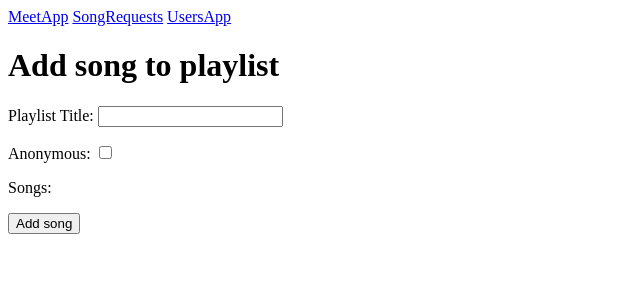
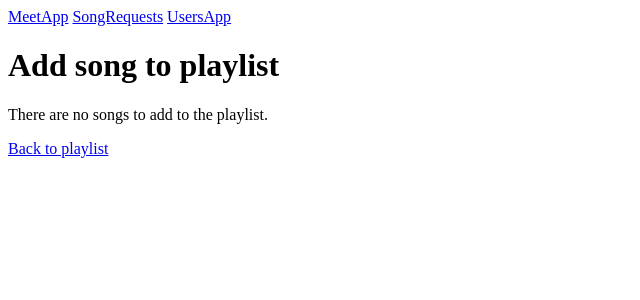
Before and after one commit to 8hub/MEET_APP, a Django app: template SongRequests/templates/SongRequests/add_song_to_playlist.html in a window 1280 px wide. Shown: the top 300 px of the page, without its empty margins (0-640 px from the left). Run offline with Django 5.2, Linux system fonts and the light colour scheme; the template is opened without the code that fills it: values that come from a table or form of the project are taken from there, others are empty; parts of the project's set-up code (start-up, migrations or seed data) failed here and were passed over.

Commit message:
`Song` add/remove

```diff
--- a/SongRequests/forms.py
+++ b/SongRequests/forms.py
@@ -27,3 +27,6 @@ class AddSongToPlaylistForm(forms.Form):
         playlist = Playlist.objects.get(pk=playlist_id)
         songs_in_playlist = [playlist_song.song for playlist_song in playlist.playlistsong_set.all()]
         self.fields['songs'].choices = [(song.id, str(song)) for song in Song.objects.all() if song not in songs_in_playlist]
+
+    def has_songs(self):
+        return bool(self.fields['songs'].choices)
--- a/SongRequests/templates/SongRequests/add_song_to_playlist.html
+++ b/SongRequests/templates/SongRequests/add_song_to_playlist.html
@@ -3,9 +3,14 @@
 
 {% block body %}
     <h1>Add song to playlist</h1>
-    <form method="post" action="{% url 'SongRequests:add_song_to_playlist' playlist.id %}">
-        {% csrf_token %}
-        {{ form.as_p }}
-        <input type="submit" value="Add song">
-    </form>
+    {% if form.has_songs %}
+        <form method="post" action="{% url 'SongRequests:add_song_to_playlist' playlist.id %}">
+            {% csrf_token %}
+            {{ form.as_p }}
+            <input type="submit" value="Add song">
+        </form>
+    {% else %}
+        <p>There are no songs to add to the playlist.</p>
+    {% endif %}
+    <a href="{% url 'SongRequests:playlist' playlist.id %}">Back to playlist</a>
 {% endblock body %}
--- a/SongRequests/views.py
+++ b/SongRequests/views.py
@@ -75,6 +75,9 @@ def add_song_to_playlist(request, playlist_id):
         except Exception as e:
             messages.error(request, f"An error occured: {str(e)}")
             return HttpResponseRedirect(reverse("SongRequests:playlist", args=(playlist_id,)))
+    if request.user != playlist.created_by:
+        messages.info(request, "Just creator can add songs")
+        return HttpResponseRedirect(reverse("SongRequests:playlist", args=(playlist_id,)))
     return render(request, "SongRequests/add_song_to_playlist.html", {
         "form": form,
         "playlist": playlist
```
Also changed, not shown: todo.md (+6 -4 lines), README.md.
